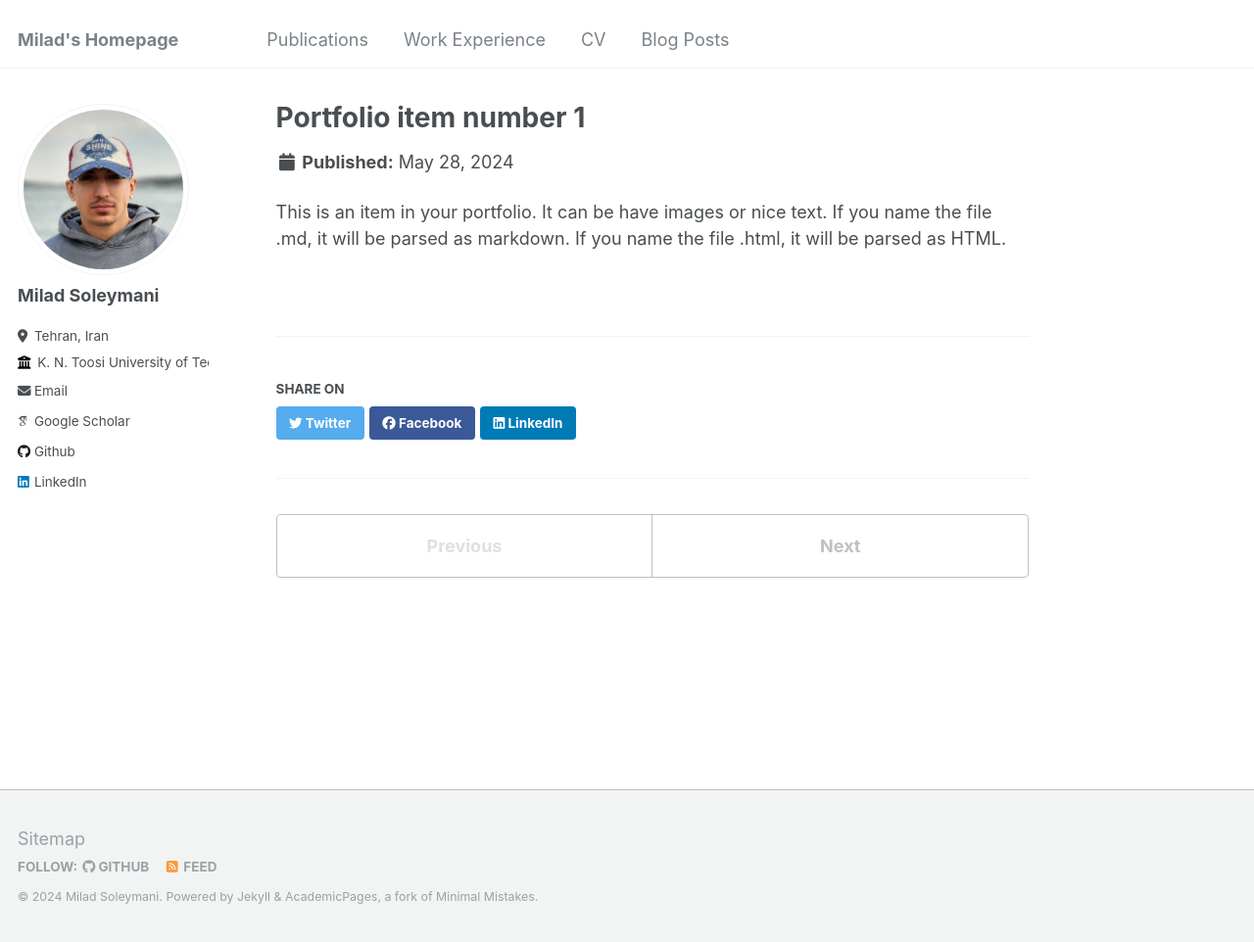
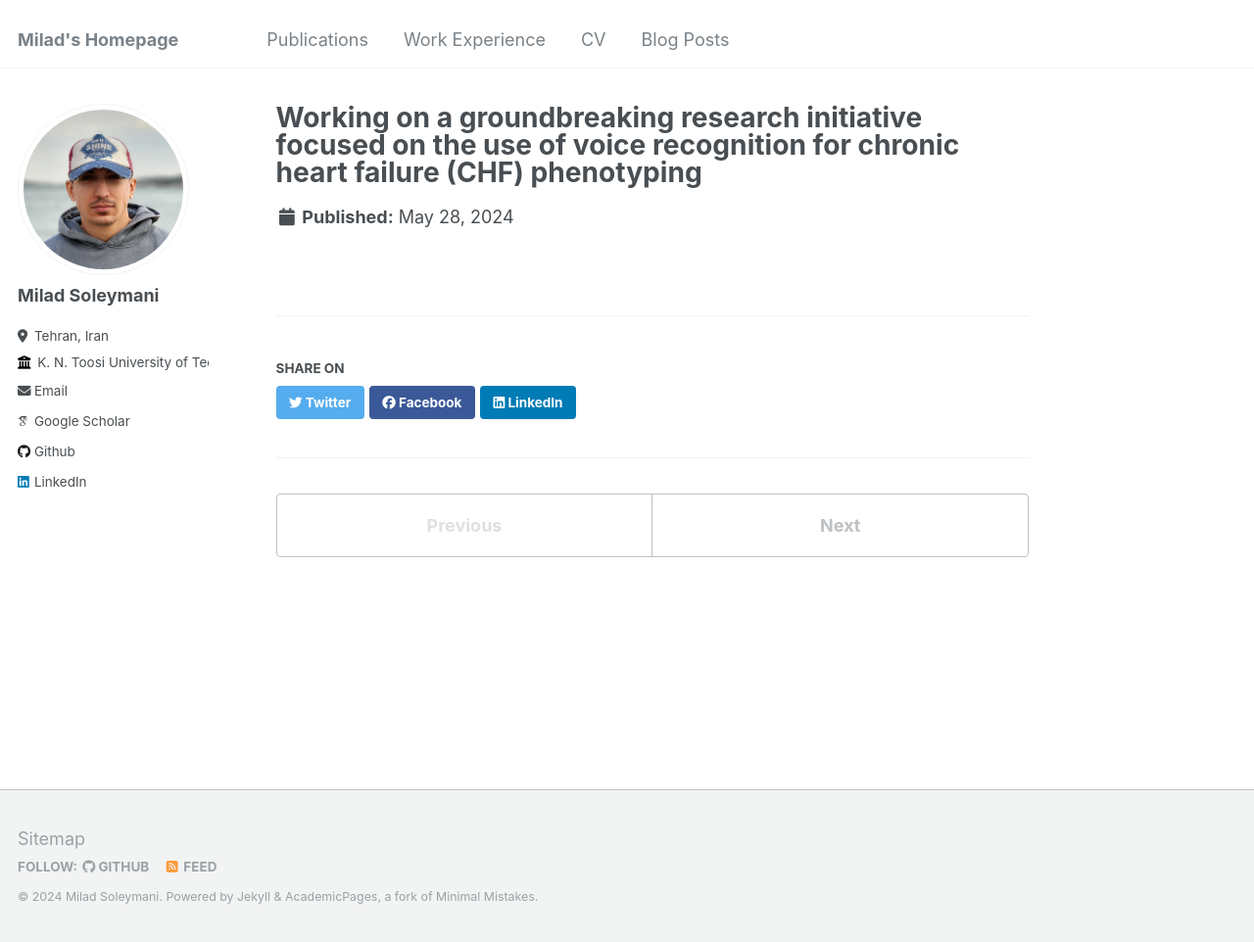
Before and after one commit to MiladSoleymani/Milad-Soleymani, a Jekyll site: the page built from _portfolio/portfolio-1 copy 2.md, in a window 1280 px wide and 962 px high. Shown: the whole window at 98% size. Built offline with Jekyll 4.4.1, drawn with Linux system fonts in a browser that asks for light colours; some web fonts are replaced.

Commit message:
Update portfolio-1 copy 2.md

```diff
--- a/_portfolio/portfolio-1 copy 2.md
+++ b/_portfolio/portfolio-1 copy 2.md
@@ -1,7 +1,5 @@
 ---
-title: "Portfolio item number 1"
+title: "Working on a groundbreaking research initiative focused on the use of voice recognition for chronic heart failure (CHF) phenotyping"
 excerpt: "Short description of portfolio item number 1<br/><img src='/images/500x300.png'>"
 collection: portfolio
 ---
-
-This is an item in your portfolio. It can be have images or nice text. If you name the file .md, it will be parsed as markdown. If you name the file .html, it will be parsed as HTML.
```
